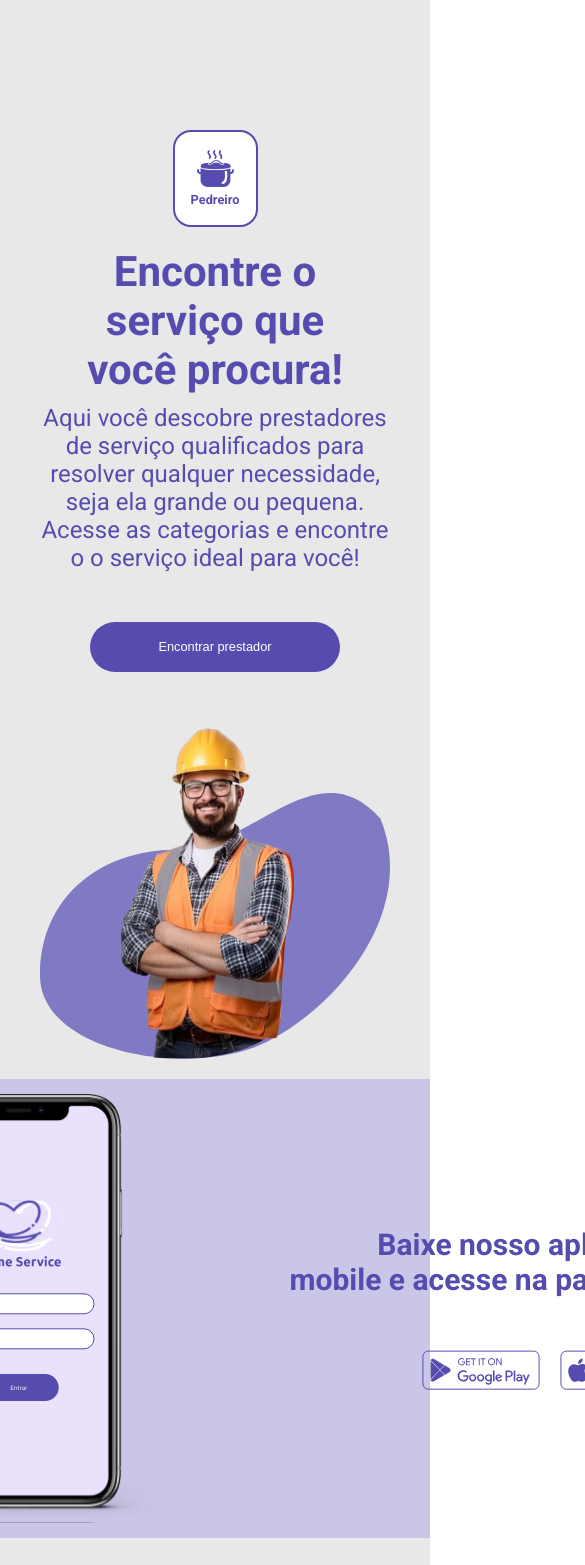
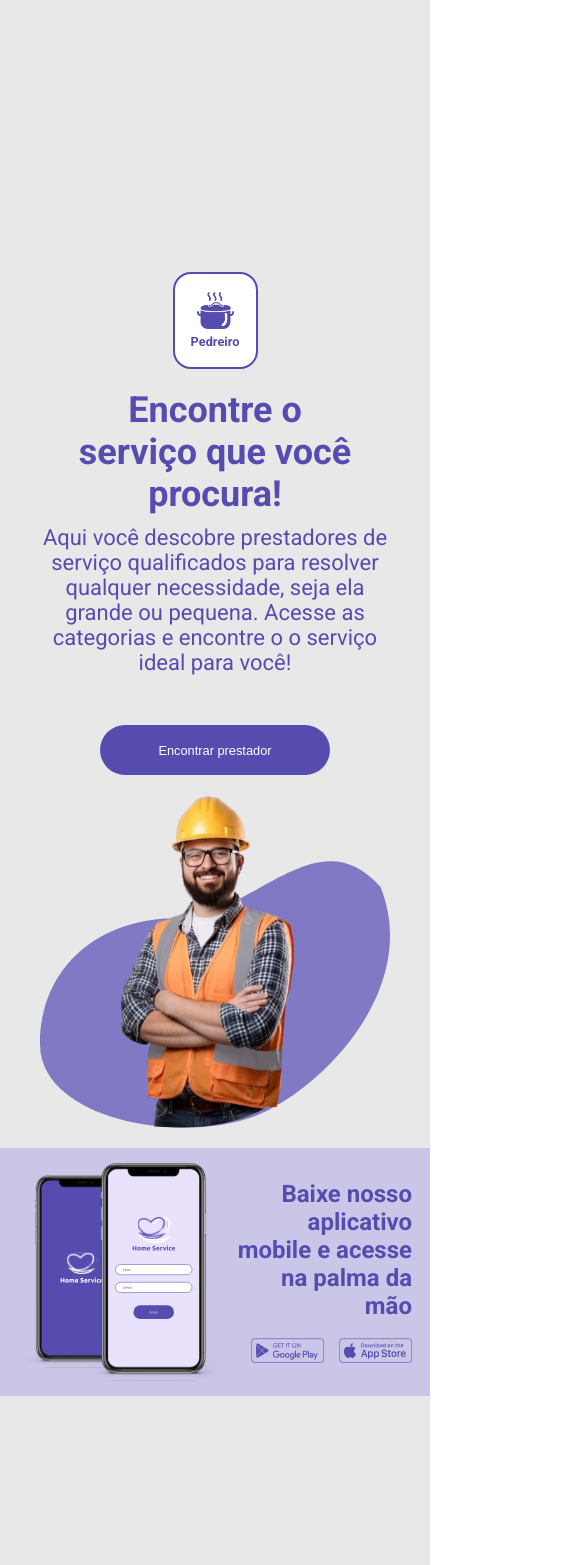
Before and after one commit to Joyce-Firmino/Home-Service---Platform_web, a React (Vite) app: page / in a window 390 px wide. Shown: the part 432-1997 px from the top of the page, 585 px wide, since content can reach past the window. Built offline with nearby package versions, Linux system fonts and the light colour scheme.

Commit message:
Inserindo responsividade página home

```diff
--- a/src/componentes/Buttons/CPButtonG/styled.ts
+++ b/src/componentes/Buttons/CPButtonG/styled.ts
@@ -14,7 +14,7 @@ export const DivContainer = styled.div`
   height: 55px;
 
   @media (${breakpoints.tablet}px) {
-    width: 250px;
+    width: 230px;
     height: 50px;
   }
 
@@ -43,7 +43,7 @@ export const Button = styled.button<ButtonProps>`
 
 
   @media (${breakpoints.tablet}px) {
-    border-radius: 20px;
+    border-radius: 30px;
   }
 
   @media (${breakpoints.mobile}px) {
--- a/src/pages/Home/styled.ts
+++ b/src/pages/Home/styled.ts
@@ -33,6 +33,8 @@ export const DivMediana = styled.div`
   justify-content: center;
 
   @media (${breakpoints.tablet}px) {
+  gap: 10px;
+
   }
 
   @media (${breakpoints.mobile}px)  {
@@ -49,10 +51,14 @@ export const DivDescricao = styled.div`
 
 
   @media (${breakpoints.tablet}px) {
+  width: 400px;
+
   }
 
   @media (${breakpoints.mobile}px)  {
    align-items: center;
+  width: 354px;
+
   }
 `;
 
@@ -64,6 +70,8 @@ export const DivTextos = styled.div`
 
 
   @media (${breakpoints.tablet}px) {
+  width: 559px;
+
   }
 
   @media (${breakpoints.mobile}px)  {
@@ -80,6 +88,10 @@ export const H1Titulo = styled.h1`
   color: ${props => props.theme.COLORS.purple700};
 
   @media (${breakpoints.tablet}px) {
+  font-size: ${props => props.theme.FONTSIZE.gg}px;
+
+   width: 500px;
+
   }
 
   @media (${breakpoints.mobile}px)  {
@@ -93,6 +105,10 @@ export const PDescricao = styled.p`
   width: 629px;
 
   @media (${breakpoints.tablet}px) {
+  font-size: 22px;
+
+    width: 400px;
+
   }
 
   @media (${breakpoints.mobile}px)  {
@@ -104,6 +120,8 @@ export const ImgTrabalhador = styled.img`
   width: 464px;
 
   @media (${breakpoints.tablet}px) {
+  width: 300px;
+
   }
 
   @media (${breakpoints.mobile}px)  {
@@ -124,21 +142,26 @@ export const DivInferior = styled.div`
    justify-content: center;
 
   @media (${breakpoints.tablet}px) {
+   gap: 12px;
+
   }
 
   @media (${breakpoints.mobile}px)  {
+   gap: 7px;
 
   }
 `;
 
 export const ImgCelulares = styled.img`
 
+    width: 407px;
 
   @media (${breakpoints.tablet}px) {
+    width: 307px;
   }
 
   @media (${breakpoints.mobile}px)  {
-
+    width: 207px;
   }
 `;
 
@@ -152,6 +175,7 @@ export const DivBaixar = styled.div`
   }
 
   @media (${breakpoints.mobile}px)  {
+    width: 180px;
 
   }
 `;
@@ -166,6 +190,9 @@ export const H2Titulo = styled.h2`
   }
 
   @media (${breakpoints.mobile}px)  {
+  width: 180px;
+  font-size: ${props => props.theme.FONTSIZE.g}px;
+
 
   }
 `;
@@ -177,30 +204,31 @@ export const DivLojas = styled.div`
   }
 
   @media (${breakpoints.mobile}px)  {
+  gap: 15px;
 
   }
 `;
 
 export const ImgPlayStore = styled.img`
-  width: 120px;
   height: 40px;
 
   @media (${breakpoints.tablet}px) {
   }
 
   @media (${breakpoints.mobile}px)  {
+    height: 25px;
 
   }
 `;
 
 export const ImgAppStore = styled.img`
-  width: 120px;
   height: 40px;
 
   @media (${breakpoints.tablet}px) {
   }
 
   @media (${breakpoints.mobile}px)  {
+    height: 25px;
 
   }
 `;
```
